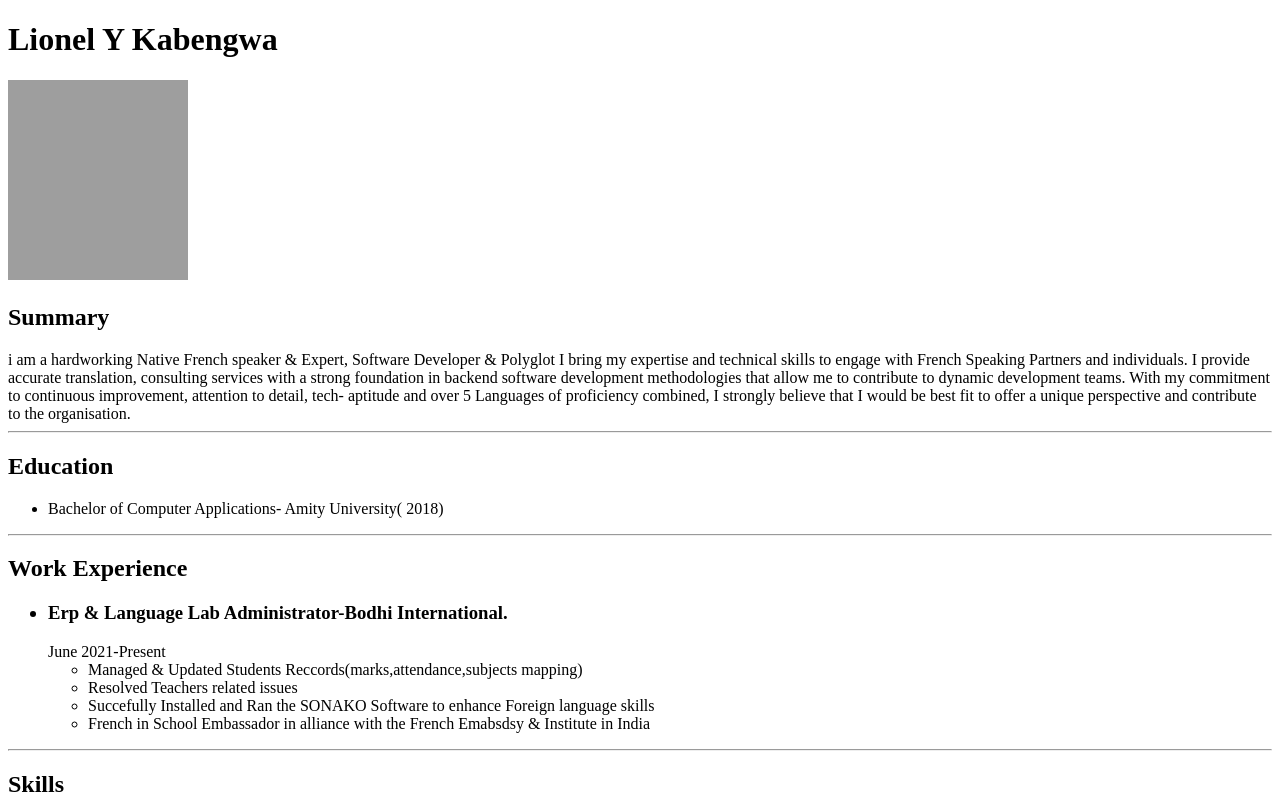
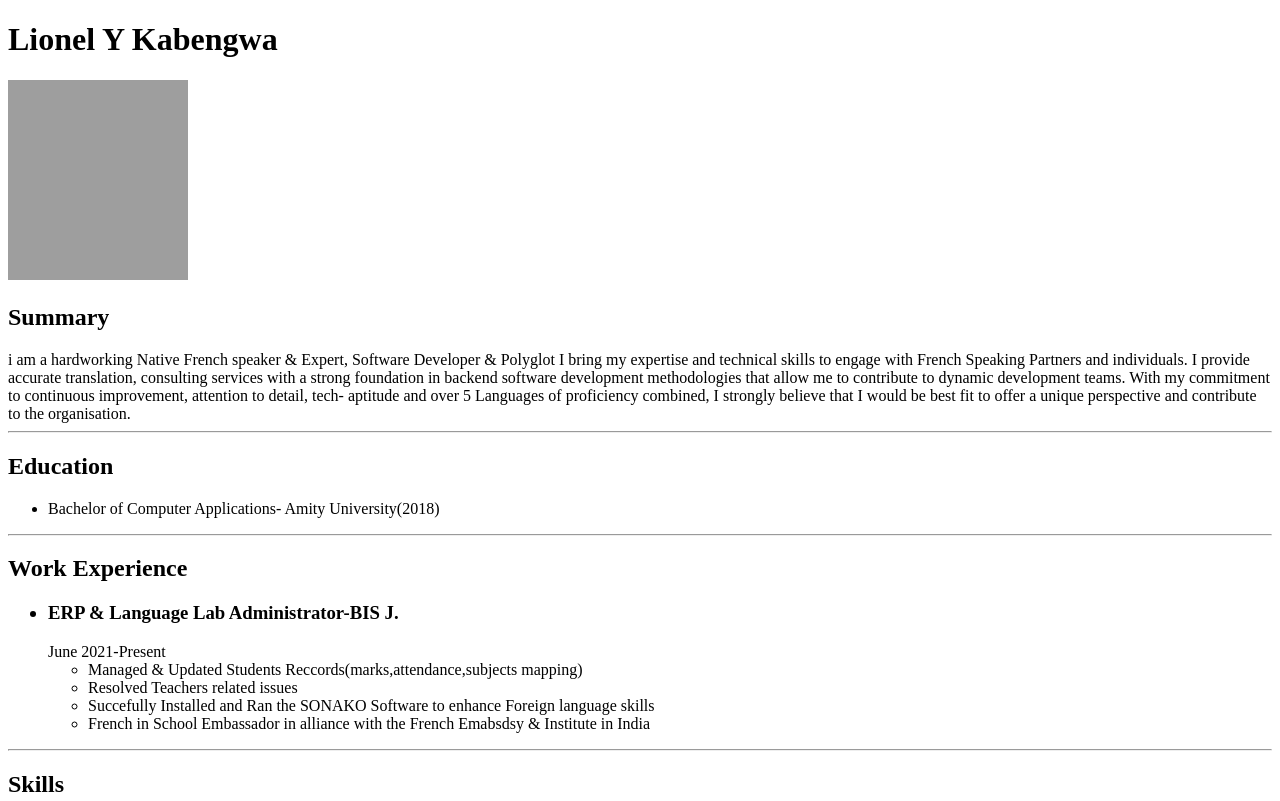
Before and after one commit to lionel-kab/My-Resume, a plain HTML site: page index.html in a window 1280 px wide. Shown: the top 801 px of the page. Drawn offline with Linux system fonts and the light colour scheme; grey boxes are pictures that could not be loaded.

Commit message:
Update index.html

```diff
--- a/index.html
+++ b/index.html
@@ -15,14 +15,14 @@ With my commitment to continuous improvement, attention to detail, tech- aptitud
 <hr>
 <h2>Education</h2>
 <ul>
-<li> Bachelor of Computer Applications- Amity University( 2018)
+<li> Bachelor of Computer Applications- Amity University(2018)
 </li>
 </ul>
 <hr>
 <h2>Work Experience
 </h2>
 <ul>
-    <h3><li>Erp & Language Lab Administrator-Bodhi International.</li>
+    <h3><li>ERP & Language Lab Administrator-BIS J.</li>
         </h3>
         June 2021-Present
         <ul>
```
